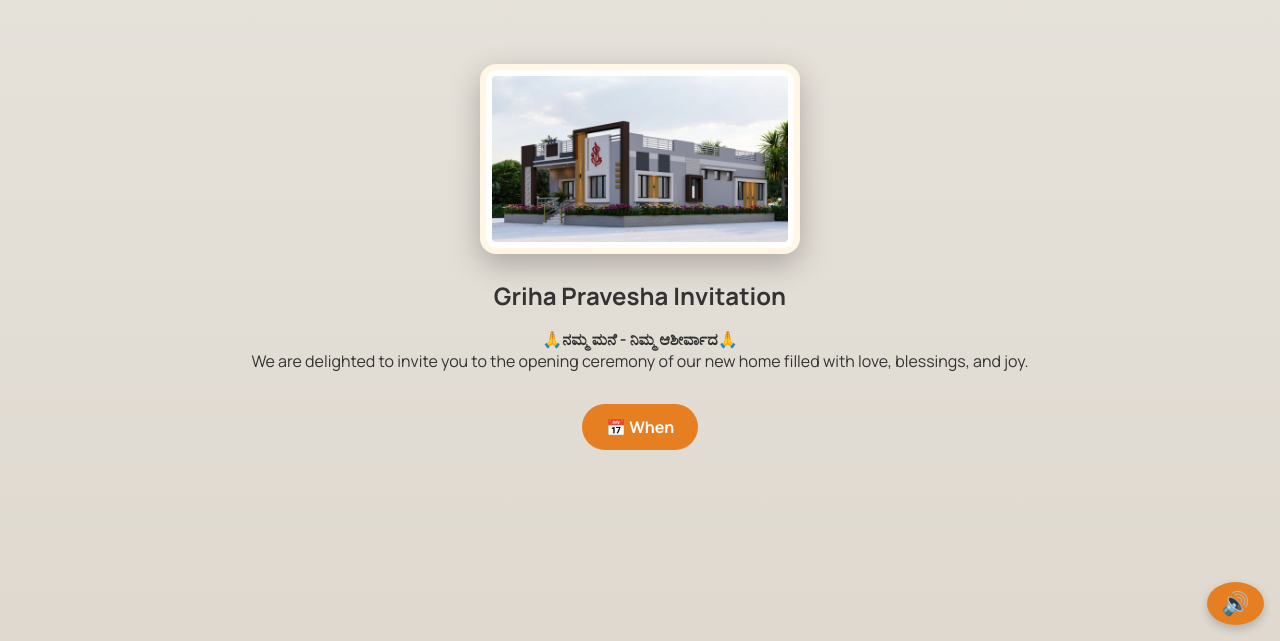
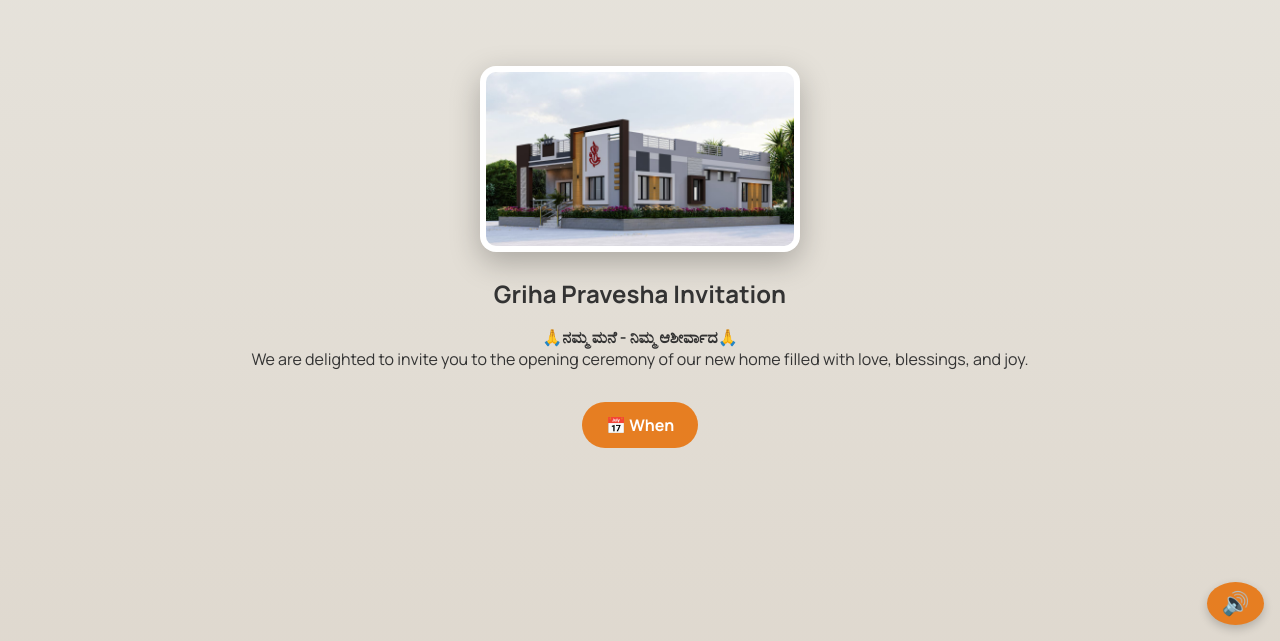
Before and after one commit to Appunet/griha-pravesh, a plain HTML site: page index.html in a window 1280 px wide. Shown: the part 159-800 px from the top of the page. Drawn offline with nearby package versions, Linux system fonts and the light colour scheme.

Commit message:
Add files via upload

```diff
--- a/index.html
+++ b/index.html
@@ -99,8 +99,7 @@
       border-radius: 16px;
       margin-bottom: 20px;
       box-shadow: 0 10px 30px rgba(0, 0, 0, 0.25);
-      border: 6px solid #fff6e5;
-      background-color: #fff;
+            background-color: #fff;
       padding: 6px;
       animation: fadeIn 2s ease;
     }
```
